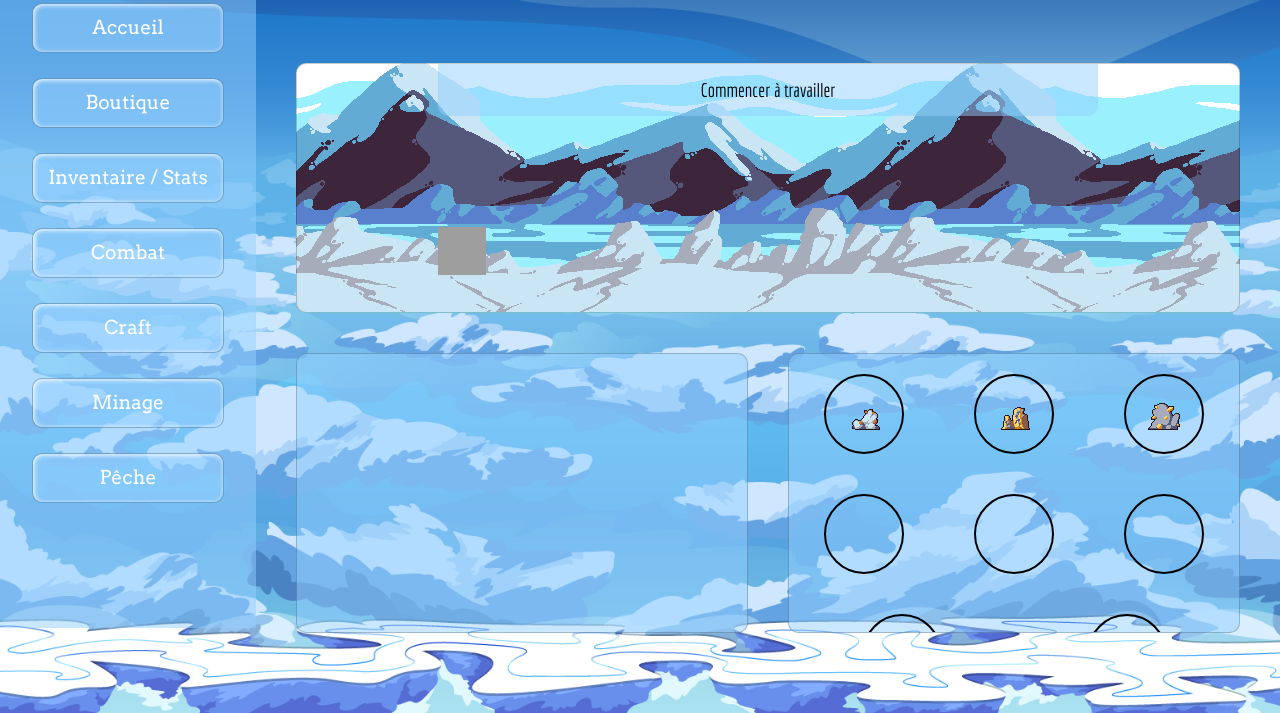
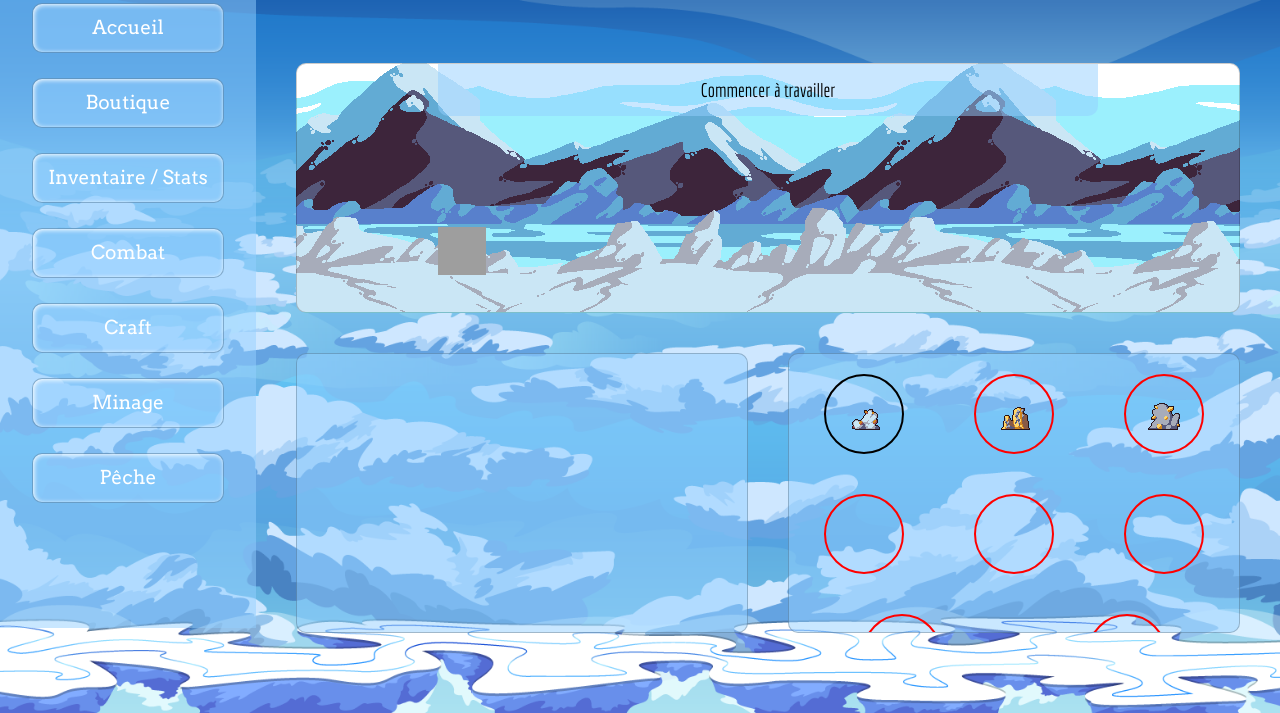
Before and after one commit to jct82/idle_RPG, a React app in the folder Front/: page /jobs/mining in a window 1280 px wide. Shown: the part 172-885 px from the top of the page. Built offline with nearby package versions, Linux system fonts and the light colour scheme; grey boxes are pictures that could not be loaded.

Commit message:
added level requirement, red resources when underleveled, log messages

```diff
--- a/Front/package.json
+++ b/Front/package.json
@@ -53,6 +53,7 @@
     "react-dom": "*",
     "react-redux": "^7.2.6",
     "react-router-dom": "^6.2.1",
-    "redux": "^4.1.2"
+    "redux": "^4.1.2",
+    "uuid": "^8.3.2"
   }
 }
--- a/Front/src/actions/jobs.js
+++ b/Front/src/actions/jobs.js
@@ -2,7 +2,10 @@ export const SET_WORKING_MINE = 'SET_WORKING_MINE';
 export const SET_CURRENT_ORE = 'SET_CURRENT_ORE';
 export const DECREMENT_COUNTER = 'DECREMENT_COUNTER';
 export const ALERT_PLAYER_NEEDS_ORE = 'ALERT_PLAYER_NEEDS_ORE';
-export const ADD_LOG_MESSAGE = 'ADD_LOG_MESSAGE'
+export const ADD_LOG_MESSAGE = 'ADD_LOG_MESSAGE';
+export const ADD_LEVEL_UP_MESSAGE = 'ADD_LEVEL_UP_MESSAGE';
+export const ADD_ORE_EXPERIENCE_TO_PLAYER = 'ADD_ORE_EXPERIENCE_TO_PLAYER';
+export const LEVEL_UP_PLAYER_JOB = 'LEVEL_UP_PLAYER_JOB';
 export const ALLOW_GATHER_RESOURCES = 'ALLOW_GATHER_RESOURCES';
 
 export const setWorking = () => ({
@@ -11,18 +14,30 @@ export const setWorking = () => ({
 
 export const alertPlayerOre = () => ({
   type: ALERT_PLAYER_NEEDS_ORE,
-})
+});
 
-export const setCurrentOre = (currentOre) => ({
+export const levelUpJob = () => ({
+  type: LEVEL_UP_PLAYER_JOB,
+});
+
+export const addExperienceToPlayer = (experience) => ({
+  type: ADD_ORE_EXPERIENCE_TO_PLAYER,
+  payload: {
+    experience,
+  }
+});
+
+export const setCurrentOre = (currentOre, currentOreExperience) => ({
   type: SET_CURRENT_ORE,
   payload: {
-    currentOre: currentOre,
+    currentOre,
+    currentOreExperience,
   }
-})
+});
 
 export const allowGatherResources = () => ({
   type: ALLOW_GATHER_RESOURCES,
-})
+});
 
 export const addLogMessage = (experience, amount) => ({
   type: ADD_LOG_MESSAGE,
@@ -30,7 +45,11 @@ export const addLogMessage = (experience, amount) => ({
     experience,
     amount,
   }
-})
+});
+
+export const addLevelUpMessage = () => ({
+  type: ADD_LEVEL_UP_MESSAGE,
+});
 
 export const decrement = () => ({
   type: DECREMENT_COUNTER,
--- a/Front/src/components/Job/index.js
+++ b/Front/src/components/Job/index.js
@@ -1,10 +1,10 @@
 import { useEffect } from 'react';
 import { useDispatch, useSelector } from 'react-redux';
-import { setWorking, setCurrentOre, alertPlayerOre, addLogMessage } from '../../actions/jobs';
+import { setWorking, setCurrentOre, alertPlayerOre, addLogMessage, addLevelUpMessage, levelUpJob } from '../../actions/jobs';
 import './style.scss';
 
 export default function Job() {
-  const { isWorking, buttonTitle, currentOre, ores, baseReward, actionTime, logMessages, workingInterval } = useSelector((state) => state.jobs.mining);
+  const { isWorking, buttonTitle, currentOre, ores, baseReward, actionTime, logMessages, experience, level, levelUpReq } = useSelector((state) => state.jobs.mining);
 
   const dispatch = useDispatch();
 
@@ -23,30 +23,35 @@ export default function Job() {
 
   // Pour afficher les logs
   // https://devtrium.com/posts/set-interval-react
+  // Et gérer la montée de niveau
   useEffect(() => {
     if (isWorking) {
       const interval = setInterval(() => {
+        if (experience >= levelUpReq) {
+          dispatch(levelUpJob());
+          dispatch(addLevelUpMessage());
+        };
         const oreExperience = ores.find(ore => ore.name === currentOre);
-        console.log(oreExperience);
         dispatch(addLogMessage(oreExperience.experience, baseReward));
-      }, actionTime);
+      }, 150);
 
       return () => clearInterval(interval)
     }
-  }, [isWorking])
+  }, [isWorking, experience])
 
   // Choix de la ressource
   const switchResource = (e) => {
-    dispatch(setCurrentOre(e.target.className.split(' ')[1]));
+    const currentOre = ores.find(ore => ore.name === e.target.className.split(' ')[1]);
+    if (level >= currentOre.level) {
+      dispatch(setCurrentOre(e.target.className.split(' ')[1], currentOre.experience));
+    }
   }
 
   // Remplissage de la liste des ressources
   const fillResources = ores.map(vein =>
-  <div className={`resource ${vein.name}`} key={vein.name} onClick={switchResource}>
+  <div className={`${level >= vein.level ? "resource" : "resource--not-allowed"} ${vein.name}`} key={vein.name} onClick={switchResource}>
     <span className="oreTooltipText">{vein.name}<br /> {vein.desc}</span>
-    {/* <div className={`resourceName ${vein}`} /> */}
-    {/* <p>{vein}</p> */}
-  </div> )
+  </div> );
 
   return (
     <div className="jobContainer">
--- a/Front/src/components/Job/style.scss
+++ b/Front/src/components/Job/style.scss
@@ -107,6 +107,18 @@
     margin-top: 20px;
     text-align: center;
   }
+  &--not-allowed {
+    display: inline-block;
+    margin: 20px;
+    width: 80px;
+    height: 80px;
+    border-radius: 50%;
+    border: 2px red solid;
+    &:hover .oreTooltipText {
+      display: inline;
+      color: red;
+    }
+  }
 }
 
 .playerMining {
--- a/Front/src/reducers/jobs.js
+++ b/Front/src/reducers/jobs.js
@@ -1,11 +1,13 @@
-import { SET_WORKING_MINE, SET_CURRENT_ORE, ALERT_PLAYER_NEEDS_ORE, ADD_LOG_MESSAGE, ALLOW_GATHER_RESOURCES, DECREMENT_COUNTER } from '../actions/jobs';
+import { v4 as uuidv4 } from 'uuid';
+import { SET_WORKING_MINE, SET_CURRENT_ORE, ALERT_PLAYER_NEEDS_ORE, ADD_LOG_MESSAGE, ALLOW_GATHER_RESOURCES, DECREMENT_COUNTER, ADD_ORE_EXPERIENCE_TO_PLAYER, LEVEL_UP_PLAYER_JOB, ADD_LEVEL_UP_MESSAGE } from '../actions/jobs';
 
 const initialState = {
   mining: {
     level: 1,
     experience: 0,
-    levelUp: 100,
+    levelUpReq: 100,
     currentOre: '',
+    currentOreExperience: 0,
     isWorking: false,
     allowGather: false,
     buttonTitle: 'Commencer à travailler',
@@ -15,16 +17,19 @@ const initialState = {
     ores: [
       {
         name: 'fer',
+        level: 1,
         desc:'Niveau 1 requis',
         experience: 5,
       },
       {
         name: 'or',
+        level: 5,
         desc:'Niveau 5 requis',
         experience: 15,
       },
       {
         name: 'bronze',
+        level: 20,
         desc:'Niveau 20 requis',
         experience: 40,
       },
@@ -74,6 +79,7 @@ const jobs = (state = initialState, action = {}) => {
         mining: {
           ...state.mining,
           currentOre: action.payload.currentOre,
+          currentOreExperience: action.payload.currentOreExperience,
           buttonTitle: state.mining.isWorking ? `Vous récoltez "${action.payload.currentOre}"` : "Commencer à travailler",
         }
       };
@@ -90,13 +96,41 @@ const jobs = (state = initialState, action = {}) => {
             ...state,
             mining: {
               ...state.mining,
-              experience: state.mining.experience + action.payload.experience,
+              experience: state.mining.experience + state.mining.currentOreExperience,
               logMessages: [
-                <p key={state.mining.experience}>Vous avez récupéré {action.payload.amount} {state.mining.currentOre} et {action.payload.experience} points d'expérience</p>,
+                <p key={uuidv4()}>Vous avez récupéré {action.payload.amount} {state.mining.currentOre} et {state.mining.currentOreExperience} points d'expérience</p>,
                 ...state.mining.logMessages,
               ],
             }
           };
+        case ADD_LEVEL_UP_MESSAGE:
+          return {
+            ...state,
+            mining: {
+              ...state.mining,
+              logMessages: [
+                <p key={uuidv4()}>Vous êtes passé niveau {state.mining.level} !</p>,
+                ...state.mining.logMessages,
+              ]
+            }
+          }
+          case ADD_ORE_EXPERIENCE_TO_PLAYER:
+            return {
+              ...state,
+              mining: {
+                ...state.mining,
+              }
+            };
+          case LEVEL_UP_PLAYER_JOB:
+            return {
+              ...state,
+              mining: {
+                ...state.mining,
+                level: state.mining.level + 1,
+                experience: 0,
+                levelUpReq: state.mining.levelUpReq * 1.10,
+              }
+            }
           case ALLOW_GATHER_RESOURCES:
             return {
               ...state,
@@ -104,7 +138,7 @@ const jobs = (state = initialState, action = {}) => {
                 ...state.mining,
                 allowGather: !state.mining.allowGather,
               }
-            }
+            };
     default:
       return state;
   }
```
Also changed, not shown: 1 other file.
